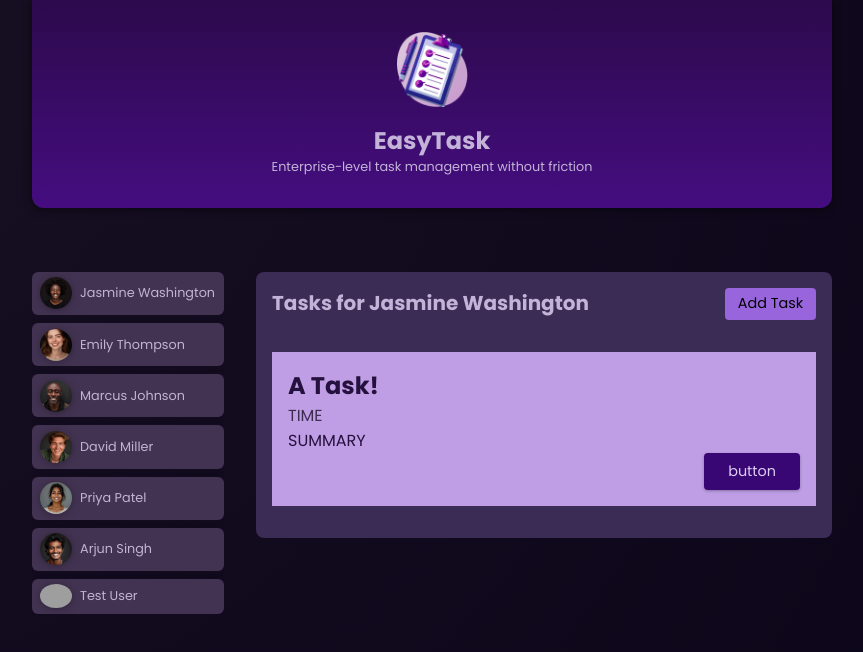
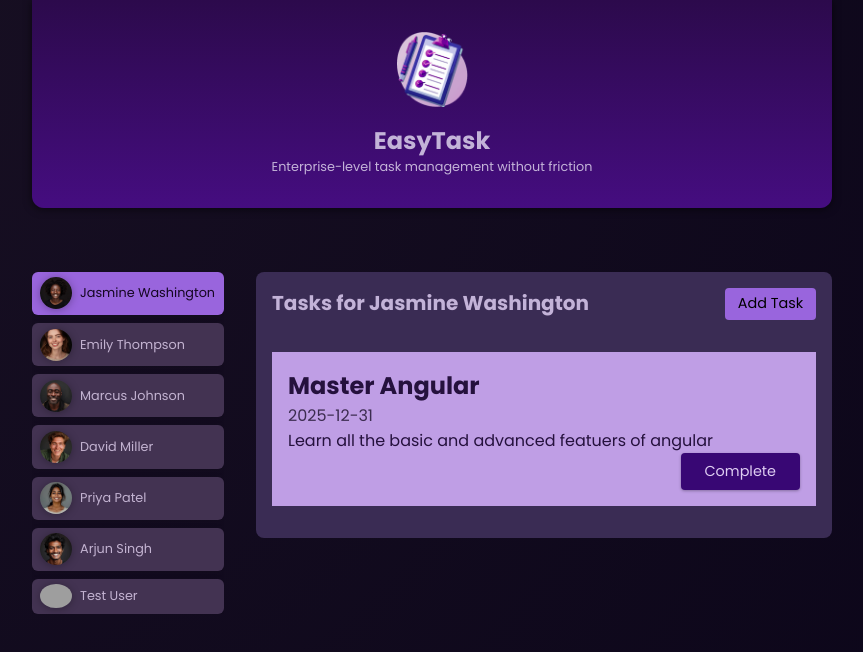
Before and after one commit to iT3E/angular-sandbox, an Angular app in the folder 01-starting-project/: page / in a window 1280 px wide. Both pictures are taken after a click on the button "Jasmine Washington". Shown: the top 652 px of the page, without its empty margins (208-1071 px from the left). Built offline with nearby package versions, Linux system fonts and the light colour scheme; grey boxes are pictures that could not be loaded.

Commit message:
NEW: Task completion

```diff
--- a/01-starting-project/src/app/app.component.html
+++ b/01-starting-project/src/app/app.component.html
@@ -4,7 +4,11 @@
   <ul id="users">
     @for (user of users; track user.id) {
       <li>
-        <app-user [user]="user" (select)="onSelectUser($event)" />
+        <app-user
+          [user]="user"
+          [selected]="user.id === selectedUserId"
+          (select)="onSelectUser($event)"
+        />
       </li>
     }
   </ul>
--- a/01-starting-project/src/app/tasks/task/task.component.html
+++ b/01-starting-project/src/app/tasks/task/task.component.html
@@ -1,8 +1,8 @@
 <article>
-  <h2>A Task!</h2>
-  <time>TIME</time>
-  <summary>SUMMARY</summary>
+  <h2>{{ task.title }}</h2>
+  <time>{{ task.dueDate }}</time>
+  <summary>{{ task.summary }}</summary>
   <p class="actions">
-    <button>button</button>
+    <button (click)="onCompleteTask()">Complete</button>
   </p>
 </article>
--- a/01-starting-project/src/app/tasks/task/task.component.ts
+++ b/01-starting-project/src/app/tasks/task/task.component.ts
@@ -1,12 +1,18 @@
-import { Component } from '@angular/core';
+import { Component, Input, Output, EventEmitter } from '@angular/core';
+import { type Task } from './task.model';
 
 @Component({
   selector: 'app-task',
   standalone: true,
   imports: [],
   templateUrl: './task.component.html',
-  styleUrl: './task.component.css'
+  styleUrl: './task.component.css',
 })
 export class TaskComponent {
+  @Input({ required: true }) task!: Task;
+  @Output() complete = new EventEmitter<string>();
 
+  onCompleteTask() {
+    this.complete.emit(this.task.id);
+  }
 }
--- a/01-starting-project/src/app/tasks/tasks.component.html
+++ b/01-starting-project/src/app/tasks/tasks.component.html
@@ -9,7 +9,7 @@
   <ul>
     @for (task of selectedUserTasks; track task.id) {
       <li>
-        <app-task />
+        <app-task [task]="task" (complete)="onCompleteTask($event)" />
       </li>
     }
   </ul>
--- a/01-starting-project/src/app/tasks/tasks.component.ts
+++ b/01-starting-project/src/app/tasks/tasks.component.ts
@@ -39,4 +39,8 @@
   get selectedUserTasks() {
     return this.tasks.filter((task) => task.userId === this.userId);
   }
+
+  onCompleteTask(id: string) {
+    this.tasks = this.tasks.filter((task) => task.id !== id);
+  }
 }
--- a/01-starting-project/src/app/user/user.component.html
+++ b/01-starting-project/src/app/user/user.component.html
@@ -1,5 +1,5 @@
 <div>
-  <button (click)="onSelectUser()">
+  <button [class.active]="selected" (click)="onSelectUser()">
     <img [src]="imagePath" [alt]="user.name" />
     <span>{{ user.name }}</span>
   </button>
--- /dev/null
+++ b/01-starting-project/src/app/user/user.model.ts
@@ -0,0 +1,5 @@
+export interface User {
+  id: string;
+  avatar: string;
+  name: string;
+}
```
Also changed, not shown: 01-starting-project/src/app/tasks/task/task.model.ts (added, +7 -0 lines), 01-starting-project/src/app/user/user.component.ts (+2 -12 lines).
